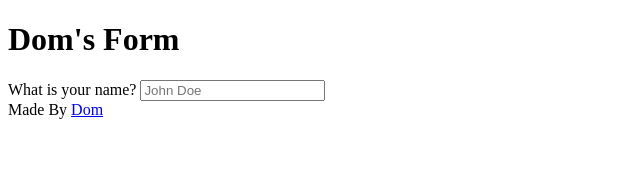
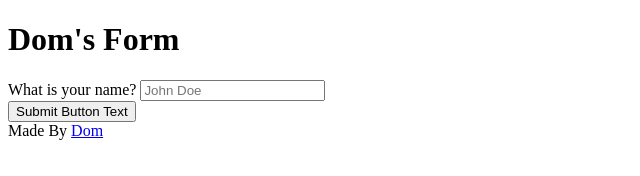
Before and after one commit to DomKageUI/HTML-FORMS, a plain HTML site: page index.html in a window 1280 px wide. Shown: the whole page, without its empty margins (0-640 px from the left). Drawn offline with Linux system fonts and the light colour scheme.

Commit message:
updating code

```diff
--- a/index.html
+++ b/index.html
@@ -8,9 +8,14 @@
 <body>
     <header><h1>Dom's Form</h1></header>
         <main>
-            <form>
+            <form action="mailto:Dombuckner19@gmail.com">
+                <div>
                 <label for="yourName">What is your name?</label>
                 <input id="yourName" type="text" placeholder="John Doe"></input>
+                </div>
+                <div>
+                <input type="submit" value="Submit Button Text"></input>
+                </div>
             </form>
             <aside style="float: right;"></aside>
         </main>
```
